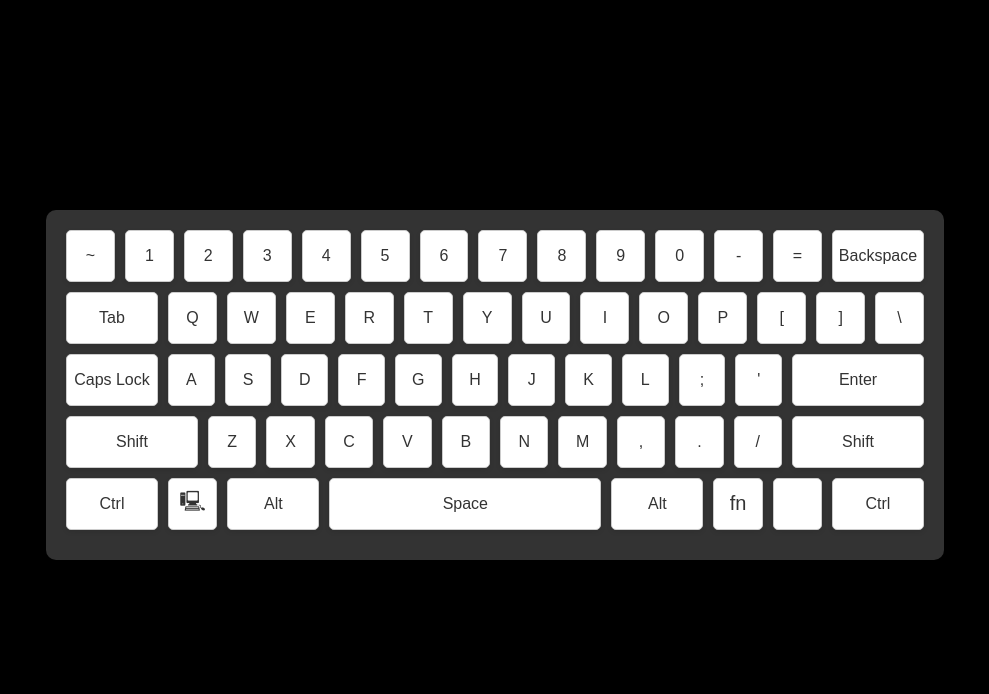
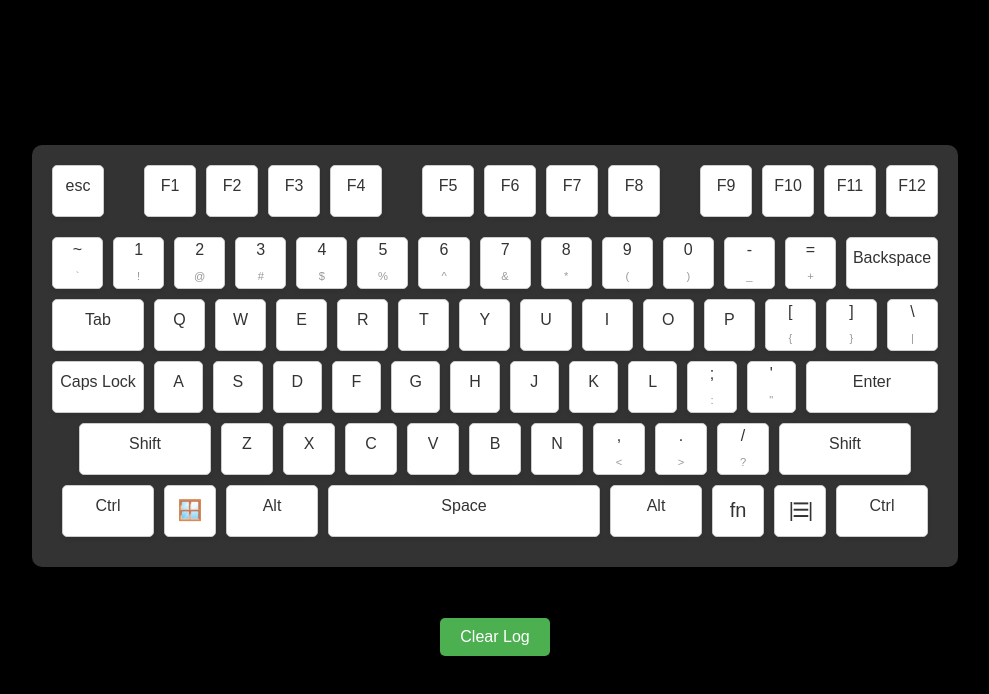
Before and after one commit to MagicInUse/KeyboardInputDisplay, a plain HTML site: page index.html in a window 1280 px wide. Shown: the whole page, without its empty margins (145-1134 px from the left). Drawn offline with Linux system fonts and the light colour scheme.

Commit message:
HTML: Added top row (escape + function keys) Added spacer divs (between some keys in top row) Added double character keys (eg 1 and !) Added clear log button Changed windows logo (because it wasn't rendering at all on my browser)
CSS
Changed "key" class to block instead of flex (to allow for two rows on "double" keys), and added text align and line height.
Added "double" class to set proper line height for double keys
Added "spacer-sml" class (for div spacers)
Added "secondary"  class for secondary keys (such as @, $, :, |)
Changed "pressed": split into two classes; one for main, and one for secondary key presses

JS
checks for both "isMainKeyPressed" and "isSecondaryKeyPressed"
Changed the way getting the keypress works (to accomidate the presence of secondary keys)
Added special case of "escape" key

```diff
--- a/index.html
+++ b/index.html
@@ -11,19 +11,40 @@
     <div class="container">
         <div class="keyboard">
             <div class="row">
-            <div class="key">~</div>
-            <div class="key">1</div>
-            <div class="key">2</div>
-            <div class="key">3</div>
-            <div class="key">4</div>
-            <div class="key">5</div>
-            <div class="key">6</div>
-            <div class="key">7</div>
-            <div class="key">8</div>
-            <div class="key">9</div>
-            <div class="key">0</div>
-            <div class="key">-</div>
-            <div class="key">=</div>
+                <div class="key">esc</div>
+                <div class="spacer-sml"></div>
+                <div class="key">F1</div>
+                <div class="key">F2</div>
+                <div class="key">F3</div>
+                <div class="key">F4</div>
+                <div class="spacer-sml"></div>
+                <div class="key">F5</div>
+                <div class="key">F6</div>
+                <div class="key">F7</div>
+                <div class="key">F8</div>
+                <div class="spacer-sml"></div>
+                <div class="key">F9</div>
+                <div class="key">F10</div>
+                <div class="key">F11</div>
+                <div class="key">F12</div>
+            </div>
+            <div class="row spacer">
+
+            </div>
+            <div class="row">
+                <div class="key double">~<div class="secondary">`</div></div>
+                <div class="key double">1<div class="secondary">!</div></div>
+                <div class="key double">2<div class="secondary">@</div></div>
+                <div class="key double">3<div class="secondary">#</div></div>
+                <div class="key double">4<div class="secondary">$</div></div>
+                <div class="key double">5<div class="secondary">%</div></div>
+                <div class="key double">6<div class="secondary">^</div></div>
+                <div class="key double">7<div class="secondary">&</div></div>
+                <div class="key double">8<div class="secondary">*</div></div>
+                <div class="key double">9<div class="secondary">(</div></div>
+                <div class="key double">0<div class="secondary">)</div></div>
+                <div class="key double">-<div class="secondary">_</div></div>
+                <div class="key double">=<div class="secondary">+</div></div>
                 <div class="key wide">Backspace</div>
             </div>
 
@@ -39,9 +60,10 @@
                 <div class="key">I</div>
                 <div class="key">O</div>
                 <div class="key">P</div>
-            <div class="key">[</div>
-            <div class="key">]</div>
-            <div class="key">\</div>
+                <div class="key double">[<div class="secondary">{</div></div>
+                <div class="key double">]<div class="secondary">}</div></div>
+                <div class="key double">\<div class="secondary">|</div></div>
+
             </div>
 
             <div class="row">
@@ -55,8 +77,8 @@
                 <div class="key">J</div>
                 <div class="key">K</div>
                 <div class="key">L</div>
-            <div class="key">;</div>
-            <div class="key">'</div>
+                <div class="key double">;<div class="secondary">:</div></div>
+                <div class="key double">'<div class="secondary">"</div></div>
                 <div class="key extra-wide">Enter</div>
             </div>
 
@@ -68,25 +90,26 @@
                 <div class="key">V</div>
                 <div class="key">B</div>
                 <div class="key">N</div>
-            <div class="key">M</div>
-            <div class="key">,</div>
-            <div class="key">.</div>
-            <div class="key">/</div>
+                <div class="key double">,<div class="secondary">&lt;</div></div>
+                <div class="key double">.<div class="secondary">&gt;</div></div>
+                <div class="key double">/<div class="secondary">?</div></div>
                 <div class="key extra-wide">Shift</div>
             </div>
 
             <div class="row">
                 <div class="key wide">Ctrl</div>
-            <div class="key special">&#x1F5B3;</div>
+                <div class="key special">🪟</div>
                 <div class="key wide">Alt</div>
                 <div class="key space">Space</div>
                 <div class="key wide">Alt</div>
                 <div class="key special">fn</div>
-            <div class="key special">&#x9d;</div>
+                <div class="key special" style="letter-spacing: -2px;">|☰|</div>
                 <div class="key wide">Ctrl</div>
             </div>
         </div>
+
         <div id="key-log"></div>
+        <button id="clear-log-btn">Clear Log</button>
     </div>
 </body>
 </html>
--- a/script.js
+++ b/script.js
@@ -1,11 +1,12 @@
 const pressedKeys = new Set();
 
 document.addEventListener('keydown', (event) => {
+    event.preventDefault(); // Prevent default actions
     const key = event.key.toLowerCase();
     if (!pressedKeys.has(key)) {
         pressedKeys.add(key);
         updatePressedKeys();
-        updateKeyLog(key); // Log the key pressed
+        updateKeyLog(key);
     }
 });
 
@@ -17,25 +18,57 @@ document.addEventListener('keyup', (event) => {
     }
 });
 
-// Function to update the display of pressed keys
 function updatePressedKeys() {
-    const elements = document.querySelectorAll('.key');
+    // Select all elements with the class 'key' or 'double'
+    const elements = document.querySelectorAll('.key, .double');
+
+    // Loop through each key element
     elements.forEach(element => {
-        const elementKey = element.textContent.toLowerCase();
-        if (pressedKeys.has(elementKey) ||
-            (elementKey === 'space' && pressedKeys.has(' ')) ||
-            (elementKey === 'ctrl' && (pressedKeys.has('control') || pressedKeys.has('ctrl'))) ||
-            (elementKey === '~' && pressedKeys.has('`')) ||
-            (elementKey === 'alt' && pressedKeys.has('alt'))) {
-            element.classList.add('pressed');
+        // Get the main key text content and convert it to lowercase
+        const mainKeyText = element.childNodes[0].nodeValue.trim().toLowerCase();
+
+        // Get the secondary character if it exists
+        const secondaryKeyElement = element.querySelector('.secondary');
+        const secondaryKey = secondaryKeyElement ? secondaryKeyElement.textContent.trim().toLowerCase() : null;
+
+        // Check if the main key is currently pressed
+        const isMainKeyPressed = pressedKeys.has(mainKeyText) ||
+            (mainKeyText === ' ' && pressedKeys.has('space')) ||
+            (mainKeyText === 'ctrl' && (pressedKeys.has('control') || pressedKeys.has('ctrl'))) ||
+            (mainKeyText === '~' && pressedKeys.has('`')) ||
+            (mainKeyText === 'alt' && pressedKeys.has('alt')) ||
+            (mainKeyText === 'esc' && pressedKeys.has('escape')) ||
+            (mainKeyText.startsWith('f') && pressedKeys.has(mainKeyText)); // Handle F-keys (e.g. F1, F2, etc.)
+
+        // Check if the secondary key is currently pressed
+        const isSecondaryKeyPressed = secondaryKey && pressedKeys.has(secondaryKey);
+
+        // Add or remove the 'pressed' class based on the key pressed status
+        if (isMainKeyPressed) {
+            element.classList.add('main-pressed');
         } else {
-            element.classList.remove('pressed');
+            element.classList.remove('main-pressed');
+        }
+
+        if (isSecondaryKeyPressed) {
+            element.classList.add('secondary-pressed');
+        } else {
+            element.classList.remove('secondary-pressed');
         }
     });
 }
 
-// Function to log the key pressed
+
+
 function updateKeyLog(key) {
     const logContainer = document.getElementById('key-log');
     logContainer.textContent += key + ' '; // Append key to the log with space
 }
+
+function clearLog() {
+    const logContainer = document.getElementById('key-log');
+    logContainer.textContent = ''; // Clear the log
+}
+
+// Add event listener for clear log button
+document.getElementById('clear-log-btn').addEventListener('click', clearLog);
--- a/style.css
+++ b/style.css
@@ -29,8 +29,9 @@ body {
     background-color: #fff;
     border: 1px solid #ccc;
     border-radius: 5px;
-    display: flex;
+    display: block;
     justify-content: center;
+    text-align: center;
     align-items: center;
     font-size: 16px;
     color: #333;
@@ -38,6 +39,10 @@ body {
     cursor: pointer;
     transition: background-color 0.2s, transform 0.2s;
     margin-right: 10px;
+    line-height: 2.5rem;
+}
+.key.double{
+    line-height: 1.5rem;
 }
 
 .key:last-child {
@@ -64,11 +69,16 @@ body {
 .key.special{
     width: 50px;
     height: 50px;
+    line-height: 3rem;
     font-size: 20px;
 }
 
-.key.pressed {
+.key.main-pressed {
     background-color: #00ec00;
+    transition: backround-color 0.2s;
+}
+.key.secondary-pressed {
+    background-color: #00ffff;
     transition: backround-color 0.2s;
 }
 
@@ -89,3 +99,31 @@ body {
     border-top: 1px solid #ccc;
     padding-top: 10px;
 }
+#clear-log-btn {
+    margin-top: 20px;
+    padding: 10px 20px;
+    font-size: 16px;
+    background-color: #4CAF50;
+    color: white;
+    border: none;
+    border-radius: 5px;
+    cursor: pointer;
+    transition: background-color 0.3s;
+}
+
+#clear-log-btn:hover {
+    background-color: #45a049; /* Darker green on hover */
+}
+
+.spacer-sml{
+    margin-right: 15px;
+    margin-left: 15px;
+}
+
+.secondary {
+    display: block; /* Ensures it takes a full line */
+    font-size: 0.7em; /* Adjust size as needed */
+    color: #999; /* Light grey color for secondary keys */
+    text-align: center; /* Center the secondary key */
+    margin-top: 2px; /* Add some space above the secondary key */
+}
```
Lines whose indentation alone changed are shown as unchanged.
